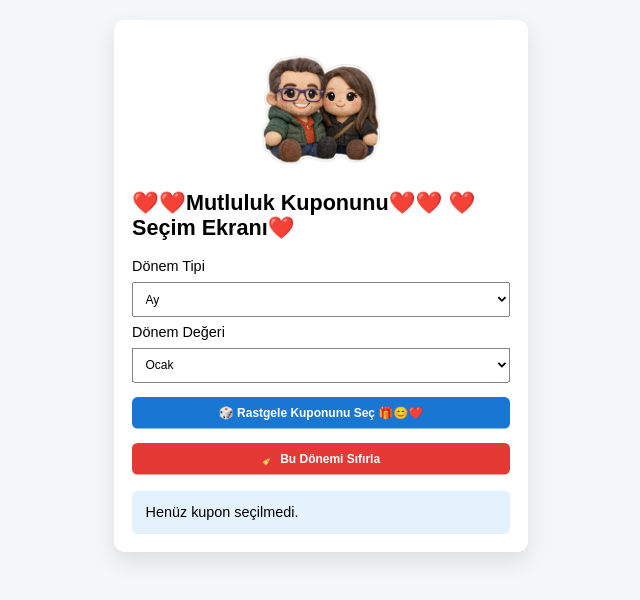
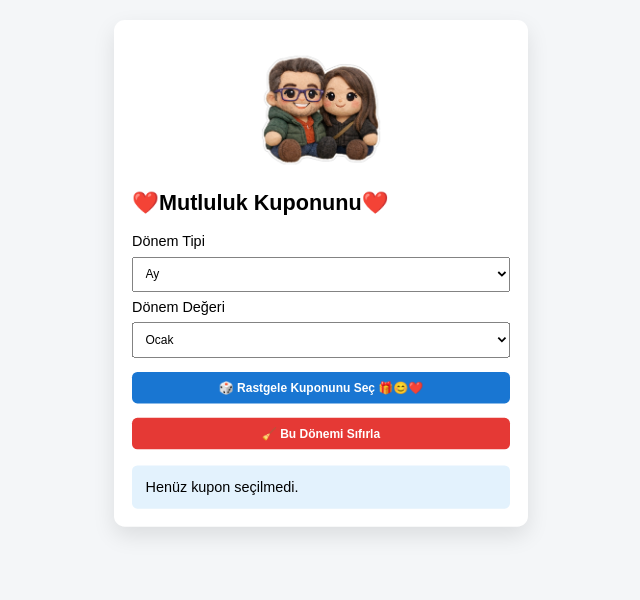
Before and after one commit to Ryse3106/-Mutluluk-Kuponu-, a plain HTML site: page index.html in a window 1280 px wide. Shown: the whole page, without its empty margins (319-959 px from the left). Drawn offline with Linux system fonts and the light colour scheme.

Commit message:
Update index.html

```diff
--- a/index.html
+++ b/index.html
@@ -117,7 +117,7 @@
 <div class="panel">
 
     <div class="emoji-box"><img src="emoji.png" id="emoji" alt="Emoji" /></div>
-<h2> ❤️❤️Mutluluk Kuponunu❤️❤️     ❤️Seçim Ekranı❤️ </h2>
+<h2> ❤️Mutluluk Kuponunu❤️ </h2>
 
     <label>Dönem Tipi</label>
     <select id="periodType">
```
